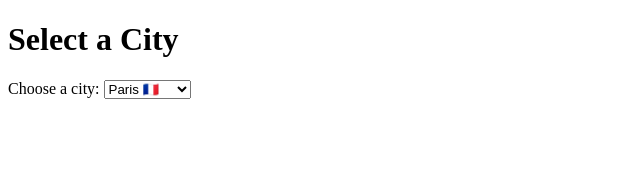
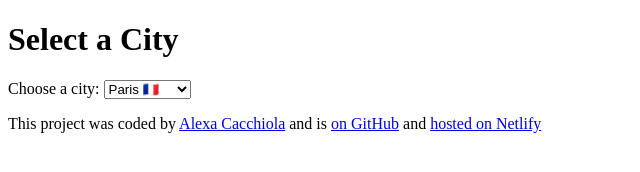
Before and after one commit to codergirlshecodes/SheCodes-Plus-Add-On-New, a plain HTML site: page index.html in a window 1280 px wide. Shown: the whole page, without its empty margins (0-640 px from the left). Drawn offline with Linux system fonts and the light colour scheme.

Commit message:
put links in to github/netlify

```diff
--- a/index.html
+++ b/index.html
@@ -26,6 +26,12 @@
       alert(`It is ${currentDate} in ${selectedTimeZone}`);
 }
   </script>
+  <footer>
+    <p>
+      This project was coded by <a href="https://github.com/codergirlshecodes" target="_blank">Alexa Cacchiola</a> and is
+      <a href="https://github.com/codergirlshecodes/SheCodes-Plus-Add-On-New" target="_blank"> on GitHub</a> and
+      <a href="https://659233f14abcd67b65ff6f80--lambent-cobbler-6e68e1.netlify.app/" target="_blank">hosted on Netlify</a>
+  </footer>
 
 </body>
 </html>
```
